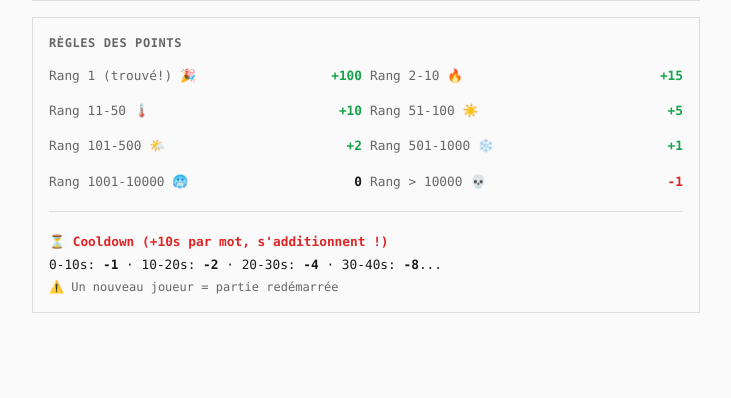
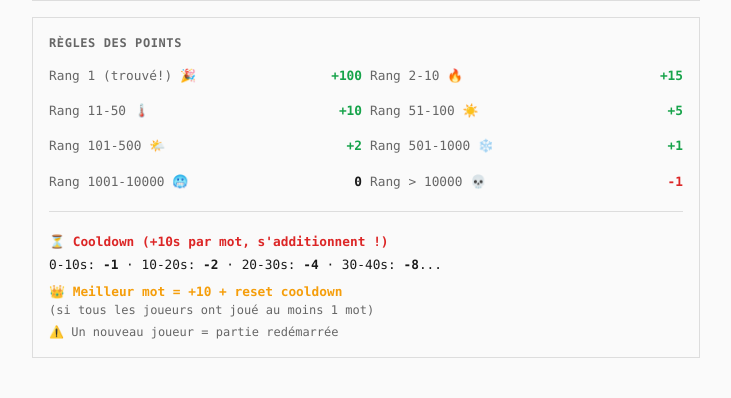
Before and after one commit to hithit-pnj/semantchik, a Flask app: page / in a window 1280 px wide. Shown: the part 550-948 px from the top of the page, without its empty margins (274-1005 px from the left). Before the commit the page ends 863 px from the top, so only its background shows below. Run offline with Flask 3, Linux system fonts and the light colour scheme; parts of the project's set-up code (start-up, migrations or seed data) failed here and were passed over.

Commit message:
feat: ajout rÃ¨gle bonus meilleur mot (+10 pts, reset cooldown) + badge visuel

```diff
--- a/app.py
+++ b/app.py
@@ -131,6 +131,20 @@ def get_cooldown_penalty(cooldown_time):
     # Tranche de 10 secondes → exposant pour la puissance de 2
     tranche = int(cooldown_time / COOLDOWN_DURATION)
     return BASE_PENALTY * (2 ** tranche)
+
+BEST_WORD_BONUS = 10  # Bonus pour avoir trouvé le meilleur mot
+
+def check_all_players_have_guessed(room):
+    """Vérifie si tous les joueurs ont fait au moins une tentative."""
+    players_with_guesses = set(g['player_id'] for g in room['guesses'])
+    all_players = set(room['players'].keys())
+    return all_players == players_with_guesses and len(all_players) > 0
+
+def get_current_best_rank(room):
+    """Retourne le meilleur rang actuel (le plus bas) parmi les tentatives."""
+    if not room['guesses']:
+        return None
+    return min(g['rank'] for g in room['guesses'])
 
 def start_new_round(room):
     """Démarre une nouvelle manche dans le salon."""
@@ -342,12 +356,27 @@ def make_guess():
 
     rank = ranks_for_secret[word]
 
+    # === VÉRIFIER SI C'EST LE MEILLEUR MOT ===
+    # La règle s'applique seulement si tous les joueurs ont fait au moins 1 tentative
+    is_best_word = False
+    best_word_bonus = 0
+    current_best_rank = get_current_best_rank(room)
+
+    if check_all_players_have_guessed(room) and current_best_rank is not None:
+        # Vérifier si ce mot bat le record actuel (rang plus bas = meilleur)
+        if rank < current_best_rank:
+            is_best_word = True
+            best_word_bonus = BEST_WORD_BONUS
+
     # Vérifier le cooldown
     cooldown_remaining = get_player_cooldown_remaining(room, player_id)
     is_in_cooldown = cooldown_remaining > 0
     cooldown_penalty = 0
 
-    if is_in_cooldown:
+    if is_best_word:
+        # MEILLEUR MOT : pas de cooldown, reset total !
+        room['player_data'][player_id]['current_cooldown_end'] = 0
+    elif is_in_cooldown:
         # Appliquer la pénalité basée sur le temps de cooldown accumulé
         cooldown_penalty = get_cooldown_penalty(cooldown_remaining)
         # ADDITIONNER le cooldown : ajouter 10s au cooldown restant
@@ -358,7 +387,7 @@ def make_guess():
 
     # Calculer les points
     base_points = calculate_points(rank)
-    total_points = base_points - cooldown_penalty
+    total_points = base_points - cooldown_penalty + best_word_bonus
     indicator = get_indicator(rank)
 
     # Enregistrer la tentative
@@ -367,11 +396,13 @@ def make_guess():
         'rank': rank,
         'base_points': base_points,
         'cooldown_penalty': cooldown_penalty,
+        'best_word_bonus': best_word_bonus,
         'total_points': total_points,
         'indicator': indicator,
         'player_id': player_id,
         'player_name': room['players'][player_id],
         'was_in_cooldown': is_in_cooldown,
+        'is_best_word': is_best_word,
         'timestamp': time.time()
     }
     room['guesses'].append(guess_data)
@@ -392,10 +423,12 @@ def make_guess():
         'rank': rank,
         'base_points': base_points,
         'cooldown_penalty': cooldown_penalty,
+        'best_word_bonus': best_word_bonus,
         'total_points': total_points,
         'indicator': indicator,
         'found': found,
         'was_in_cooldown': is_in_cooldown,
+        'is_best_word': is_best_word,
         'secret_word': room['secret_word'] if found else None,
         'new_cooldown': new_cooldown
     })
@@ -494,5 +527,6 @@ if __name__ == '__main__':
     port = int(os.environ.get('PORT', 5000))
     print(f"\n[SEMANTCHIK] Mode TEMPS RÉEL - Port {port}")
     print(f"   Timer mot: {ROUND_TIME_LIMIT}s")
-    print(f"   Cooldown: {COOLDOWN_DURATION}s | Pénalités: -{BASE_PENALTY}, -{BASE_PENALTY*2}, -{BASE_PENALTY*4}...\n")
+    print(f"   Cooldown: {COOLDOWN_DURATION}s | Pénalités: -{BASE_PENALTY}, -{BASE_PENALTY*2}, -{BASE_PENALTY*4}...")
+    print(f"   Bonus meilleur mot: +{BEST_WORD_BONUS} pts + reset cooldown\n")
     app.run(host='0.0.0.0', port=port, debug=True)
--- a/templates/index.html
+++ b/templates/index.html
@@ -433,6 +433,26 @@
         .guess-row .points { font-weight: 600; color: var(--success); min-width: 45px; text-align: right; }
         .guess-row .points.negative { color: var(--danger); }
 
+        /* Badge "Meilleur mot" */
+        .best-word-badge {
+            background: linear-gradient(135deg, #fbbf24, #f59e0b);
+            color: #1a1a1a;
+            font-size: 0.65rem;
+            font-weight: 700;
+            padding: 2px 6px;
+            margin-left: 6px;
+            text-transform: uppercase;
+            letter-spacing: 0.03em;
+            border-radius: 2px;
+            display: inline-flex;
+            align-items: center;
+            gap: 3px;
+        }
+        .best-word-badge::before {
+            content: "👑";
+            font-size: 0.7rem;
+        }
+
         .empty-msg {
             text-align: center;
             padding: 40px 24px;
@@ -594,6 +614,8 @@
                     <div class="cooldown-rules">
                         <div class="title">⏳ Cooldown (+10s par mot, s'additionnent !)</div>
                         <div>0-10s: <strong class="pts malus">-1</strong> · 10-20s: <strong class="pts malus">-2</strong> · 20-30s: <strong class="pts malus">-4</strong> · 30-40s: <strong class="pts malus">-8</strong>...</div>
+                        <div style="margin-top: 8px; color: #f59e0b; font-weight: 600;">👑 Meilleur mot = <strong class="pts bonus">+10</strong> + reset cooldown</div>
+                        <div style="font-size: 0.75rem; color: var(--text-muted);">(si tous les joueurs ont joué au moins 1 mot)</div>
                         <div style="margin-top: 4px; font-size: 0.75rem; color: var(--text-muted);">⚠️ Un nouveau joueur = partie redémarrée</div>
                     </div>
                 </div>
@@ -1173,13 +1195,14 @@
                     const pointsPrefix = g.total_points >= 0 ? '+' : '';
 
                     const attemptNum = insertionOrder[g.word];
+                    const bestWordBadge = g.is_best_word ? '<span class="best-word-badge">Best</span>' : '';
 
                     guessesList.innerHTML += `
                         <div class="guess-row ${tempClass}${latestClass}">
                             <span class="attempt-num">#${attemptNum}</span>
                             <span class="icon">${g.indicator}</span>
                             <span class="rank">${g.rank}</span>
-                            <span class="word">${g.word}</span>
+                            <span class="word">${g.word}${bestWordBadge}</span>
                             <span class="player">${g.player_name}</span>
                             <span class="points ${pointsClass}">${pointsPrefix}${g.total_points}</span>
                         </div>
```
